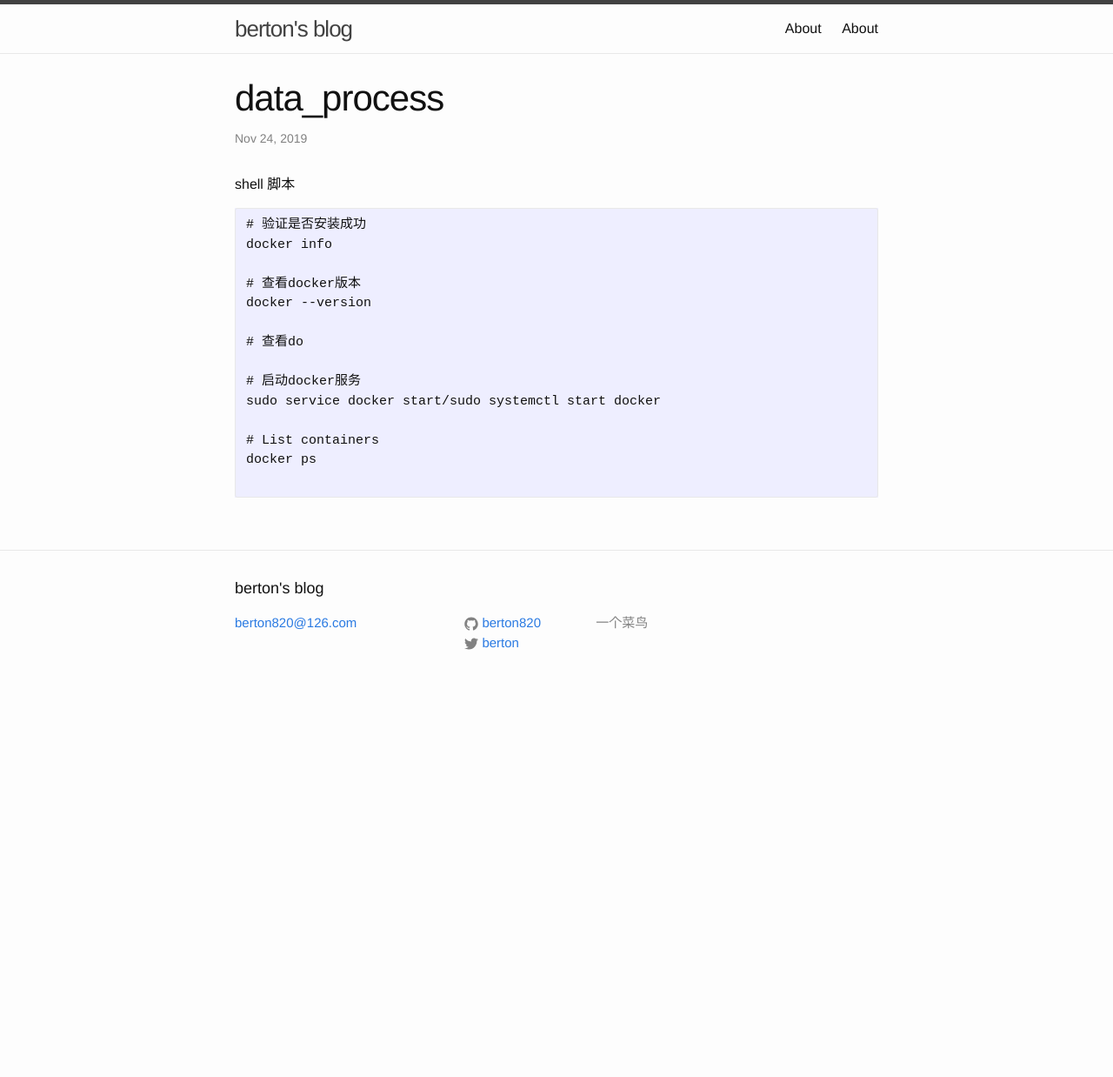
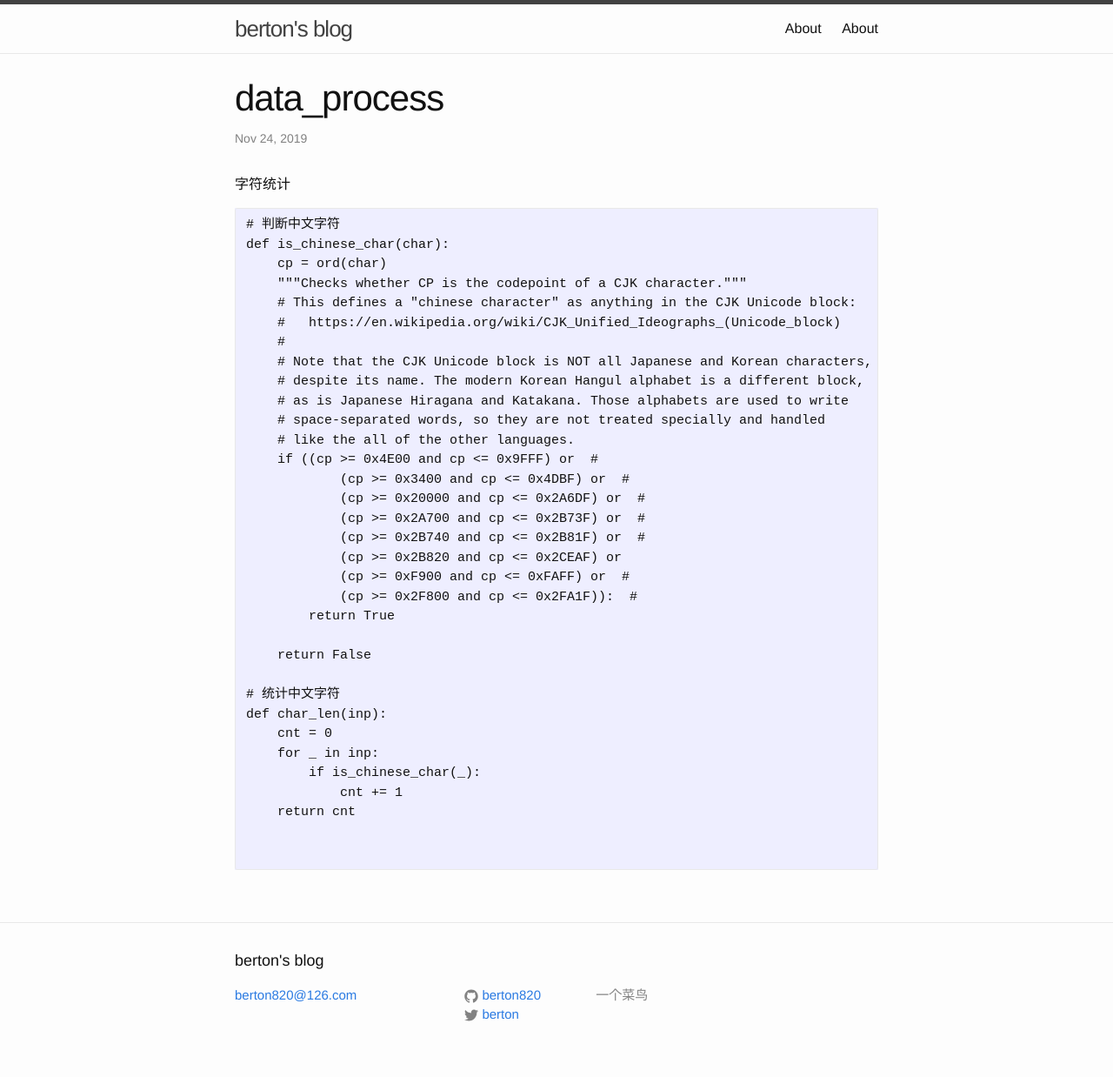
Before and after one commit to berton820/berton820.github.io, a Jekyll site: the page built from _posts/2019-6-30-data_process.markdown, in a window 1280 px wide. Shown: the whole page at 87% size. Built offline with Jekyll 4.4.1, drawn with Linux system fonts in a browser that asks for light colours; before the commit the page ends 900 px from its top, so only the background shows below that.

Commit message:
2019年 6月24日 星期一 20时54分59秒 CST

````diff
--- a/_posts/2019-6-30-data_process.markdown
+++ b/_posts/2019-6-30-data_process.markdown
@@ -5,20 +5,39 @@ date:   2019-11-24 14:07:35 +0800
 categories: commend
 ---
 
-shell 脚本
+字符统计
 ```
-# 验证是否安装成功
-docker info
+# 判断中文字符
+def is_chinese_char(char):
+    cp = ord(char)
+    """Checks whether CP is the codepoint of a CJK character."""
+    # This defines a "chinese character" as anything in the CJK Unicode block:
+    #   https://en.wikipedia.org/wiki/CJK_Unified_Ideographs_(Unicode_block)
+    #
+    # Note that the CJK Unicode block is NOT all Japanese and Korean characters,
+    # despite its name. The modern Korean Hangul alphabet is a different block,
+    # as is Japanese Hiragana and Katakana. Those alphabets are used to write
+    # space-separated words, so they are not treated specially and handled
+    # like the all of the other languages.
+    if ((cp >= 0x4E00 and cp <= 0x9FFF) or  #
+            (cp >= 0x3400 and cp <= 0x4DBF) or  #
+            (cp >= 0x20000 and cp <= 0x2A6DF) or  #
+            (cp >= 0x2A700 and cp <= 0x2B73F) or  #
+            (cp >= 0x2B740 and cp <= 0x2B81F) or  #
+            (cp >= 0x2B820 and cp <= 0x2CEAF) or
+            (cp >= 0xF900 and cp <= 0xFAFF) or  #
+            (cp >= 0x2F800 and cp <= 0x2FA1F)):  #
+        return True
 
-# 查看docker版本
-docker --version
+    return False
 
-# 查看do
+# 统计中文字符
+def char_len(inp):
+    cnt = 0
+    for _ in inp:
+        if is_chinese_char(_):
+            cnt += 1
+    return cnt
 
-# 启动docker服务
-sudo service docker start/sudo systemctl start docker
-
-# List containers
-docker ps
 
 ```
````
